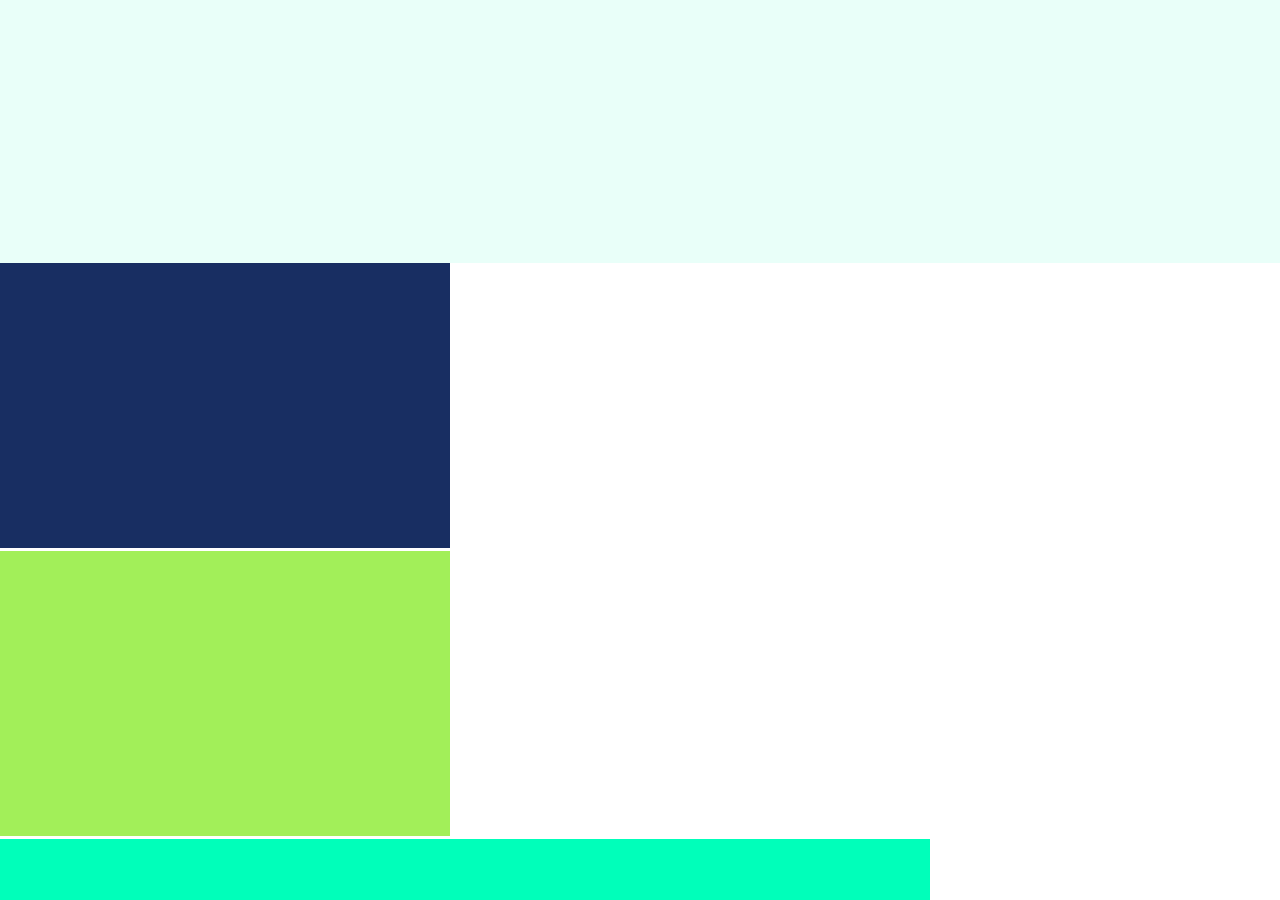
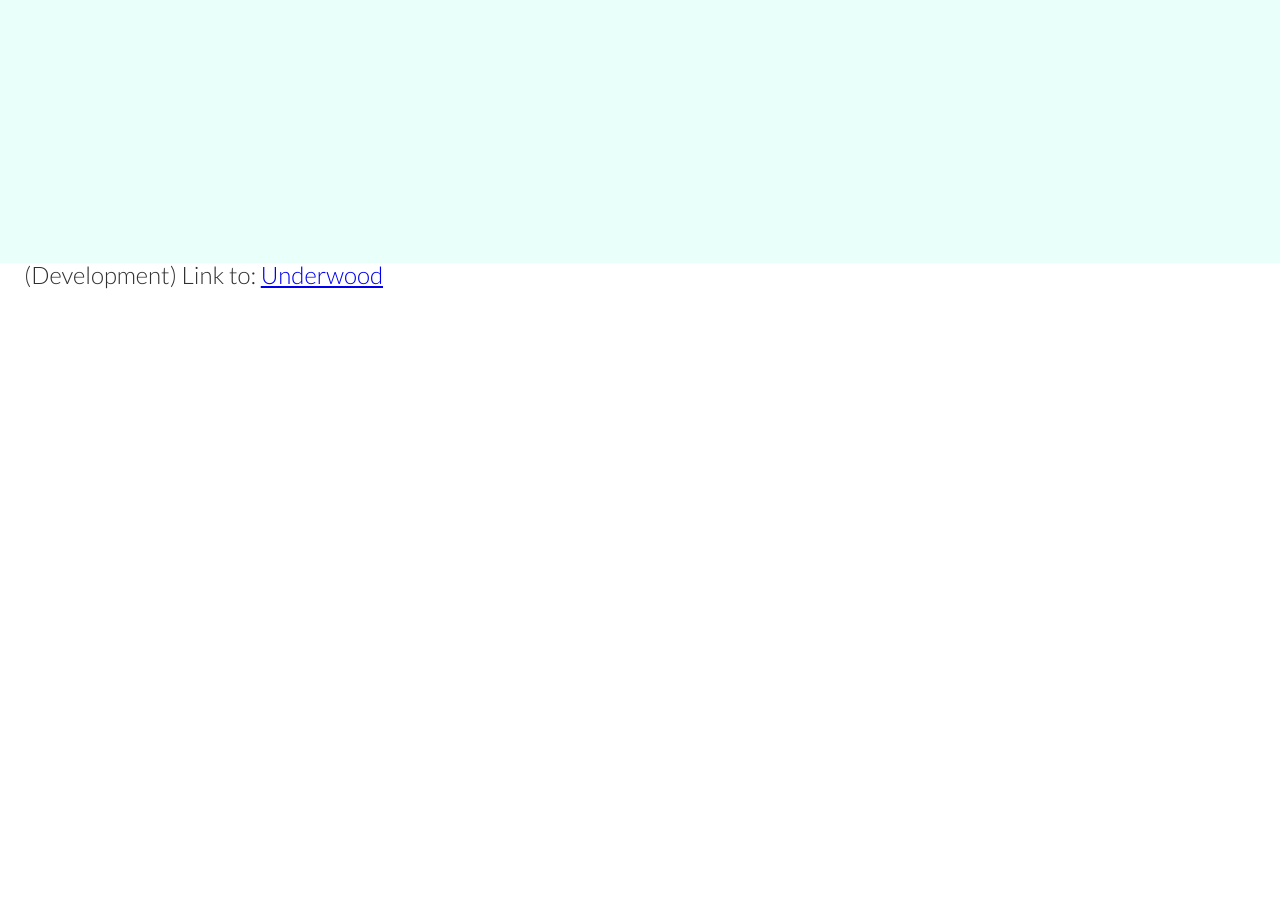
Before and after one commit to vpineda7/jakeberkuwmad.github.io, a Jekyll site: the page built from index.html, in a window 1280 px wide and 900 px high, scrolled down 380 px. Built offline with Jekyll 4.4.1, drawn with Linux system fonts in a browser that asks for light colours; after the commit the page ends 900 px from its top, so only the background shows below that.

```diff
--- a/_includes/head.html
+++ b/_includes/head.html
@@ -1,4 +1,8 @@
-<head>
+<link href='http://fonts.googleapis.com/css?family=Lato:300' rel='stylesheet' type='text/css'>
+<title>{{ site.title }}</title>
+<meta name="viewport" content="width=device-width">
+<meta name="description" content="{{ site.description }}">
+<meta charset="utf-8" />
 
 <!-- Custom CSS -->
 <link rel="stylesheet" href="/css/styles.css">
--- /dev/null
+++ b/_includes/header.html
@@ -0,0 +1,4 @@
+<div class="header-text">
+  <h1>{{ page.title }}</h1>
+  <h2>{{ page.description }}</h2>
+</div>
--- a/_includes/photo-grid.html
+++ /dev/null
@@ -1,20 +0,0 @@
-<section class="photo-grid">
-  <figure>
-    <img src="/images/rectangle-1.png" alt="Portfolio Piece 1">
-  </figure>
-  <figure>
-    <img src="/images/rectangle-2.png" alt="Portfolio Piece 2">
-  </figure>
-  <figure>
-    <img src="/images/rectangle-4.png" alt="Portfolio Piece 4">
-  </figure>
-  <figure>
-    <img src="/images/rectangle-5.png" alt="Portfolio Piece 5">
-  </figure>
-  <figure>
-    <img src="/images/rectangle-6.png" alt="Portfolio Piece 6">
-  </figure>
-  <figure>
-    <img src="/images/rectangle-7.png" alt="Portfolio Piece 7">
-  </figure>
-</section>
--- a/_layouts/default.html
+++ b/_layouts/default.html
@@ -1,8 +1,16 @@
 <!DOCTYPE html>
 <html>
 
-  {% include head.html %}
+  <head>
+    {% include head.html %}
+  </head>
 
-  {{ content }}
+  <header>
+    {% include header.html %}
+  </header>
+
+  <body>
+    {{ content }}
+  </body>
 
 </html>
--- a/index.html
+++ b/index.html
@@ -1,13 +1,9 @@
 ---
 layout: default
+title: JACOB BERCHEM
+description: design <span style="color:#00BD8A">&amp;</span> typography
 ---
-<header>
-  <div class="header-text">
-    <h1>JACOB BERCHEM</h1>
-    <h2>design <span style="color:#00BD8A">&amp;</span> typography</h2>
-  </div>
-</header>
 
 <body>
-  {% include photo-grid.html %}
+  <h2>(Development) Link to: <a href="underwood-specimen/">Underwood</a></h2>
 </body>
```
Also changed, not shown: underwood-specimen/index.html (added, +28 -0 lines).
